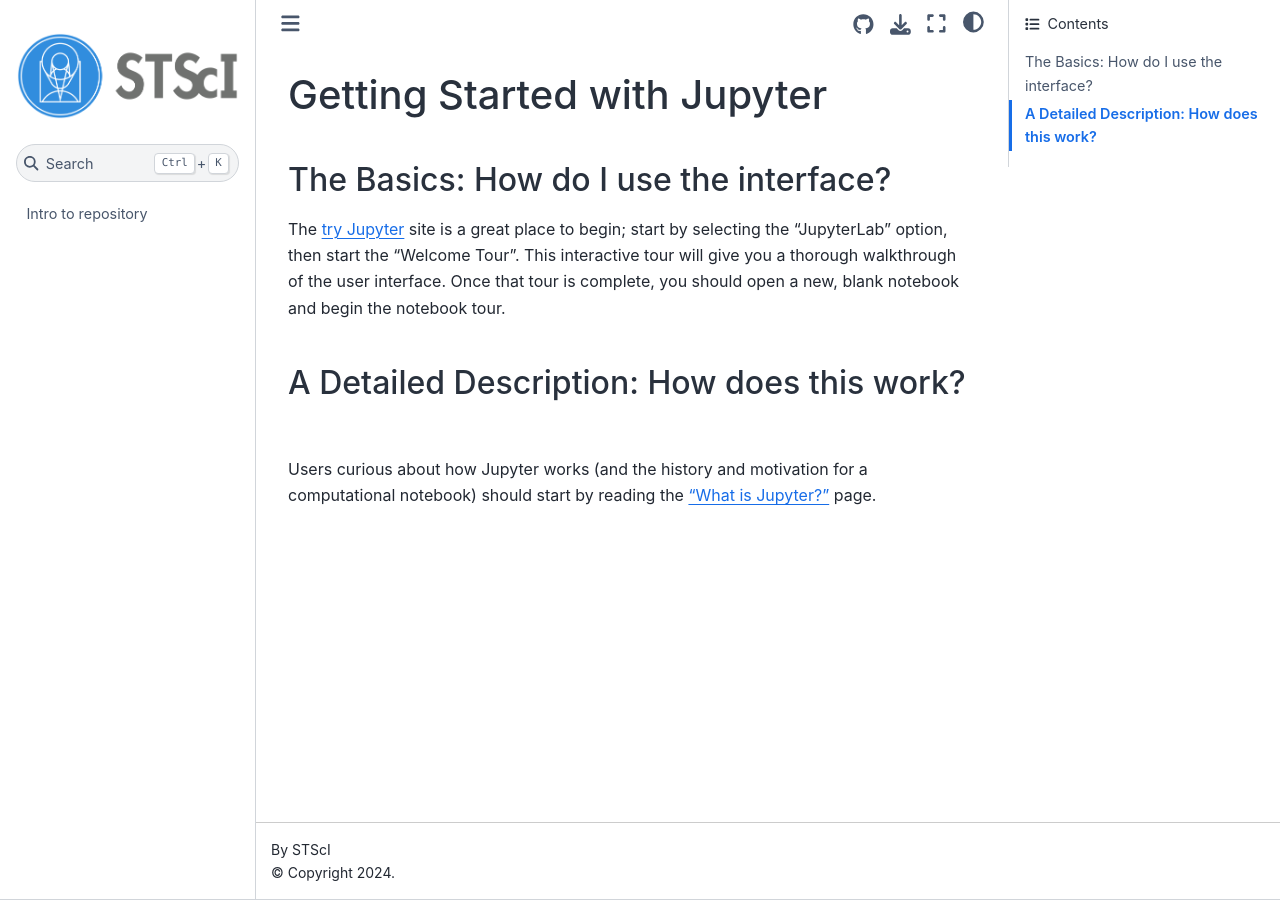
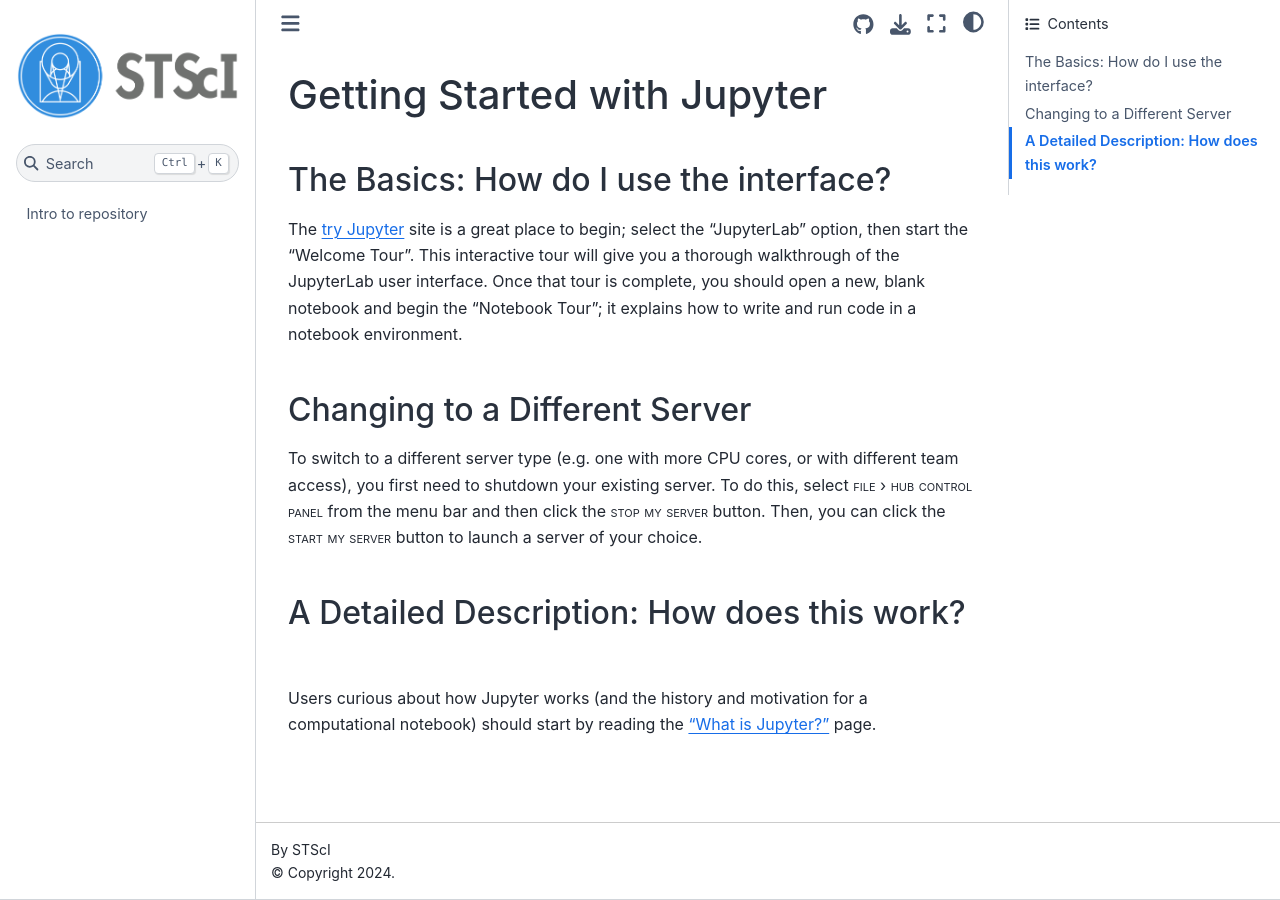
Before and after one commit to spacetelescope/roman_notebooks, a Jupyter Book: the page built from markdown/jupyter.md, in a window 1280 px wide. Built offline with Jupyter Book 1.0.4 settings and Sphinx 7.4.7 and the Sphinx Book theme 1.1.4, drawn with Linux system fonts in a browser that asks for light colours; pages that are not in the unit, such as notebooks, are missing from menus.

Commit message:
add more details about getting started

```diff
--- a/markdown/jupyter.md
+++ b/markdown/jupyter.md
@@ -1,7 +1,11 @@
 # Getting Started with Jupyter
 
 ## The Basics: How do I use the interface?
-The [try Jupyter](https://try.jupyter.org) site is a great place to begin; start by selecting the "JupyterLab" option, then start the "Welcome Tour". This interactive tour will give you a thorough walkthrough of the user interface. Once that tour is complete, you should open a new, blank notebook and begin the notebook tour.
+The [try Jupyter](https://try.jupyter.org) site is a great place to begin; select the "JupyterLab" option, then start the "Welcome Tour". This interactive tour will give you a thorough walkthrough of the JupyterLab user interface. Once that tour is complete, you should open a new, blank notebook and begin the "Notebook Tour"; it explains how to write and run code in a notebook environment.
+
+## Changing to a Different Server
+To switch to a different server type (e.g. one with more CPU cores, or with different team access), you first need to shutdown your existing server. To do this, select <span style="font-variant:small-caps;">file › hub control panel</span> from the menu bar and then click the <span style="font-variant:small-caps;">stop my server</span> button. Then, you can click the <span style="font-variant:small-caps;">start my server</span> button to launch a server of your choice.
+
 
 ## A Detailed Description: How does this work?
 Users curious about how Jupyter works (and the history and motivation for a computational notebook) should start by reading the ["What is Jupyter?"](https://docs.jupyter.org/en/latest/what_is_jupyter.html) page.
```
